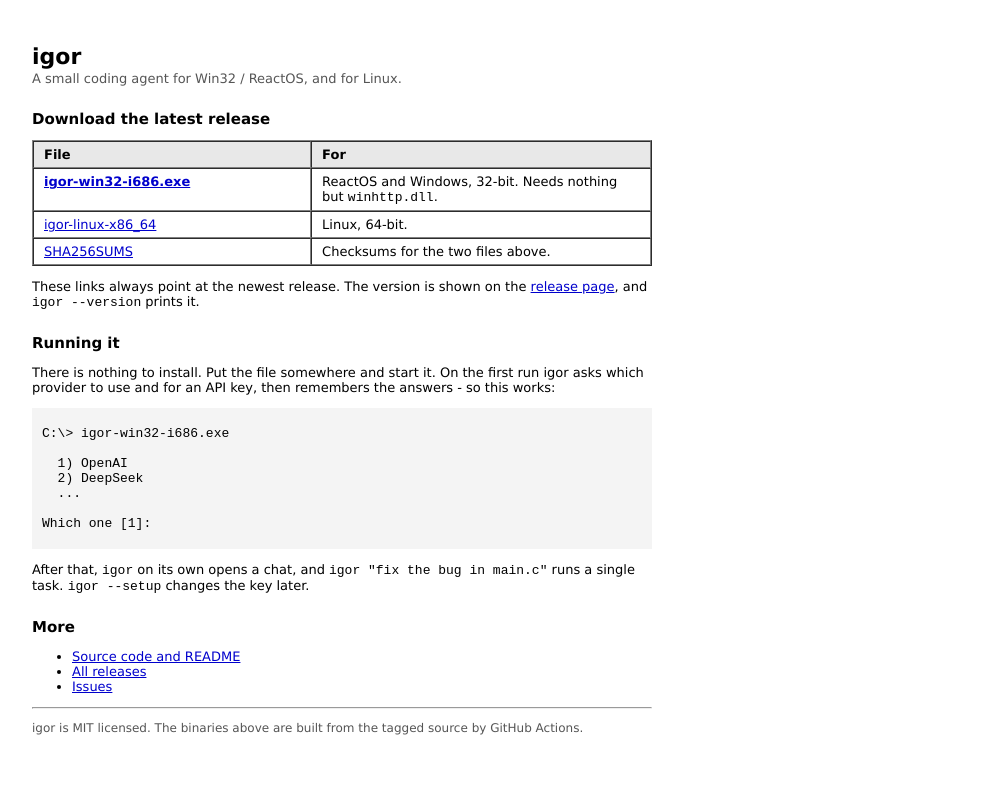
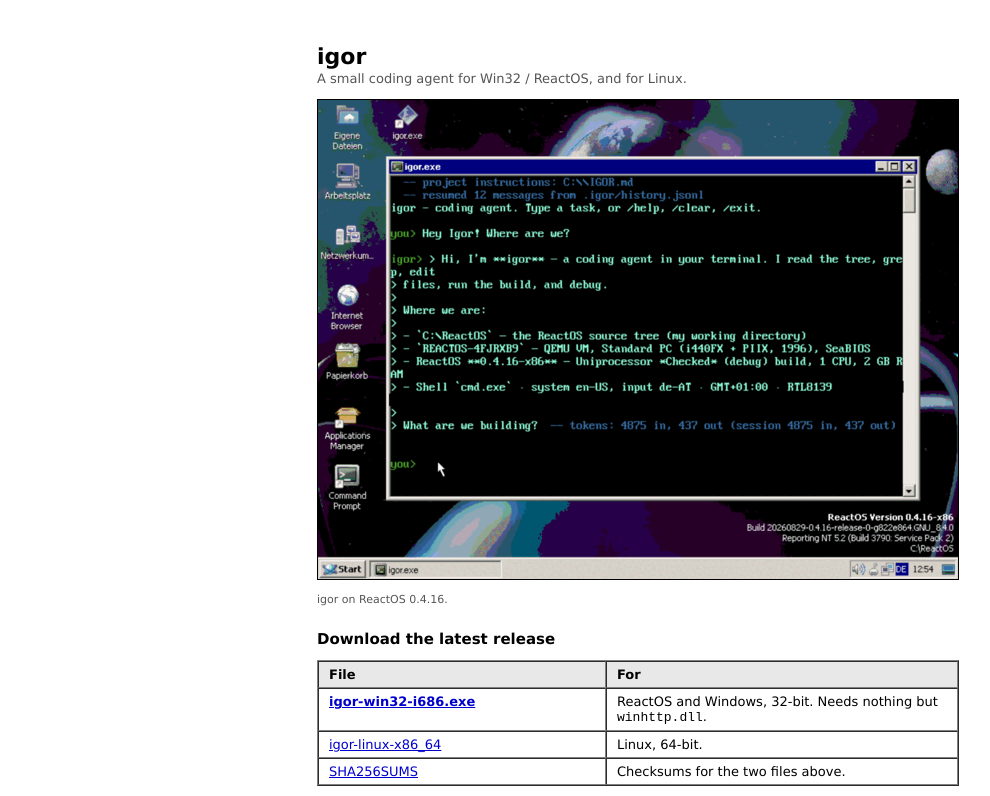
Before and after one commit to xmeadow/igor, a plain HTML site: page docs/index.html in a window 1280 px wide. Shown: the top 796 px of the page, without its empty margins (2-992 px from the left). Drawn offline with Linux system fonts and the light colour scheme.

Commit message:
Show what igor looks like, and open the README with a way in
The README began with implementation notes and a table of contents,
which is the wrong first thing to read for anyone who has not already
decided to use this. It now opens with a screenshot and three steps,
and the table of contents is gone - GitHub renders one of its own.

The download page gets the same screenshot and is centred.

The address in the screenshot's status line is painted out: it is a
private LAN address and gives nothing away, but this repository is
about to be public and that line is infrastructure either way.

```diff
--- a/docs/index.html
+++ b/docs/index.html
@@ -13,17 +13,27 @@
 h1    { font-size: 22px; margin-bottom: 2px; }
 h2    { font-size: 15px; margin-top: 24px; }
 tt    { font-family: "Courier New", Courier, monospace; }
+.page { width: 640px; margin-left: auto; margin-right: auto; text-align: left; }
 .sub  { color: #555555; margin-top: 0px; }
+.cap  { color: #555555; font-size: 11px; margin-top: 4px; }
 .foot { color: #555555; font-size: 12px; }
 </style>
 </head>
 
 <body bgcolor="#ffffff" text="#000000" link="#0000cc" vlink="#551a8b">
 
-<table border="0" cellspacing="0" cellpadding="0" width="640"><tr><td>
+<!-- <center> and align="center" are here for the old browsers this page is
+     meant for; the .page margins do the same for everything newer. -->
+<center>
+<table class="page" border="0" cellspacing="0" cellpadding="0" width="640" align="center">
+<tr><td>
 
 <h1>igor</h1>
 <p class="sub">A small coding agent for Win32 / ReactOS, and for Linux.</p>
+
+<p><img src="screenshot-small.png" width="640" height="479" border="1"
+        alt="igor running in a console window on ReactOS"></p>
+<p class="cap">igor on ReactOS 0.4.16.</p>
 
 <h2>Download the latest release</h2>
 
@@ -84,7 +94,9 @@
 <p class="foot">igor is MIT licensed. The binaries above are built from the
 tagged source by GitHub Actions.</p>
 
-</td></tr></table>
+</td></tr>
+</table>
+</center>
 
 </body>
 </html>
```
Also changed, not shown: docs/screenshot-small.png (added), docs/screenshot.png (added), 1 other file.
